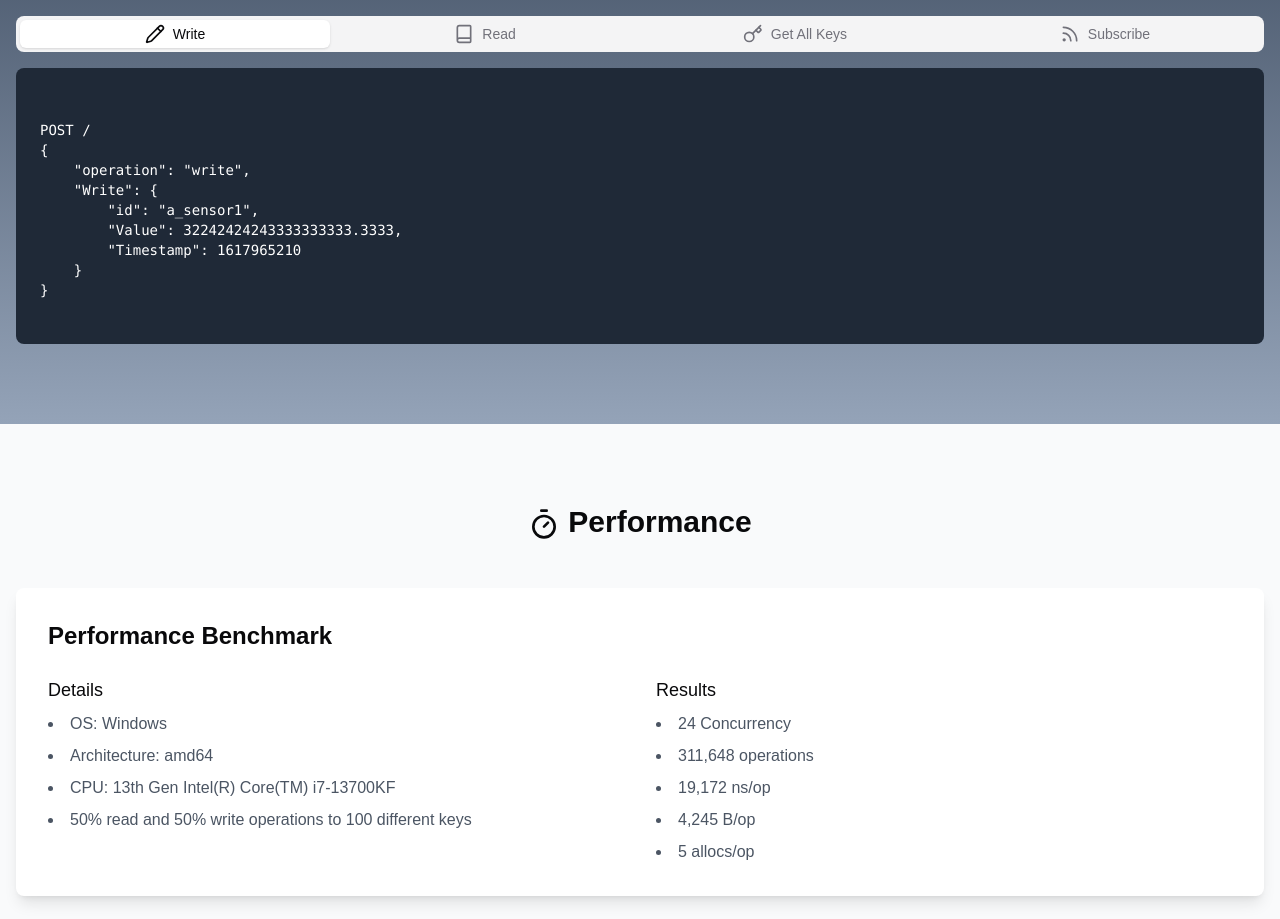
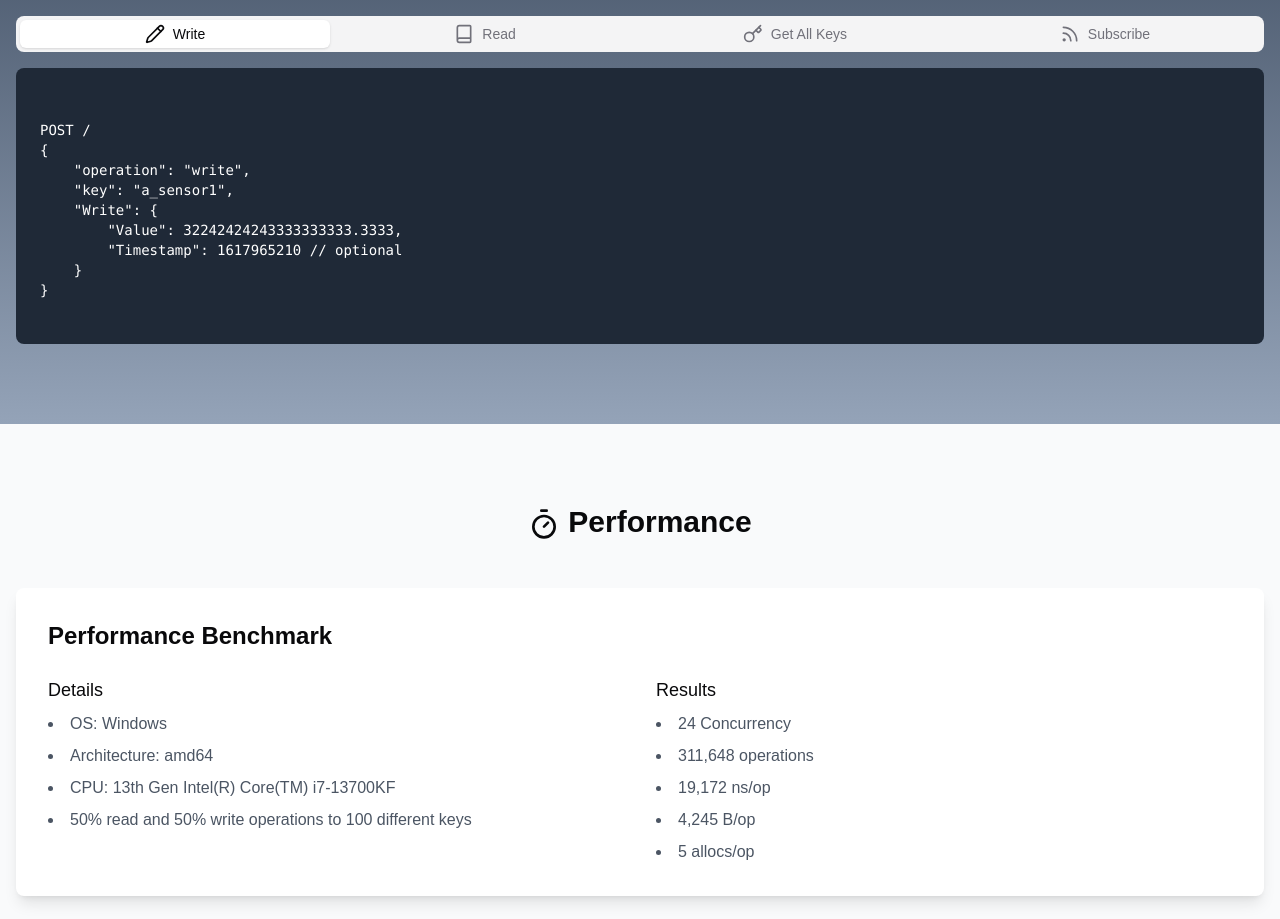
Before and after one commit to abbychau/gtsdb-homepage, a Next.js app: page / in a window 1280 px wide. Shown: the part 1780-2699 px from the top of the page. Built offline with nearby package versions, Linux system fonts and the light colour scheme.

Commit message:
fix: update API request body to use 'key' instead of 'id' for consistency

```diff
--- a/app/page.tsx
+++ b/app/page.tsx
@@ -291,10 +291,10 @@ function UsageSection() {
 POST /
 {
     "operation": "write",
+    "key": "a_sensor1",
     "Write": {
-        "id": "a_sensor1",
         "Value": 32242424243333333333.3333,
-        "Timestamp": 1617965210
+        "Timestamp": 1617965210 // optional
     }
 }
                       `}</code>
@@ -306,8 +306,8 @@ POST /
 POST /
 {
     "operation": "read",
-    "Read": {
-        "id": "a_sensor1",
+    "key": "a_sensor1",
+    "Read": { //optional
         "StartTime": 1617965210,
         "EndTime": 1617965211,
         "Downsample": 3,
@@ -319,8 +319,8 @@ POST /
 POST /
 {
     "operation": "read",
+    "key": "a_sensor1",
     "Read": {
-        "id": "a_sensor1",
         "LastX": 1
     }
 }
@@ -344,14 +344,14 @@ POST /
 POST /
 {
   "operation": "subscribe",
-  "DeviceID": "sensor1"
+  "key": "sensor1"
 }
 
 # Unsubscribe from a key
 POST /
 {
   "operation": "unsubscribe",
-  "DeviceID": "sensor1"
+  "key": "sensor1"
 }
                       `}</code>
                     </pre>
@@ -381,8 +381,8 @@ POST /
                       <code>{`
 {
     "operation": "write",
+    "key": "a_sensor1",
     "write": {
-        "id": "a_sensor1",
         "value": 32242424243333333333.3333,
         "timestamp": 1617965210
     }
@@ -395,8 +395,8 @@ POST /
                       <code>{`
 {
     "operation": "read",
-    "read": {
-        "id": "a_sensor1",
+    "key": "a_sensor1",
+    "read": { // optional
         "startTime": 1617965210,
         "endTime": 1617965211,
         "downsample": 3,
@@ -407,8 +407,8 @@ POST /
 # Or read last X records:
 {
     "operation": "read",
+    "key": "a_sensor1",
     "read": {
-        "id": "a_sensor1",
         "lastx": 1
     }
 }
@@ -430,13 +430,13 @@ POST /
 # Subscribe to a key
 {
   "operation": "subscribe",
-  "deviceId": "sensor1"
+  "key": "sensor1"
 }
 
 # Unsubscribe from a key
 {
   "operation": "unsubscribe",
-  "deviceId": "sensor1"
+  "key": "sensor1"
 }
                       `}</code>
                     </pre>
```
